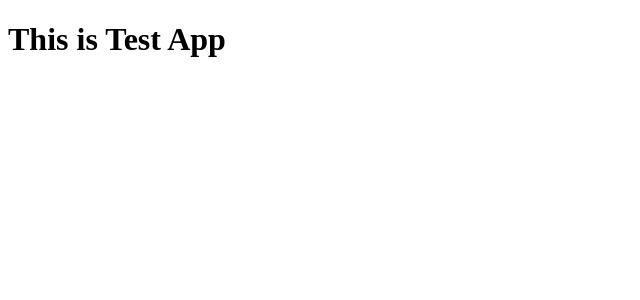
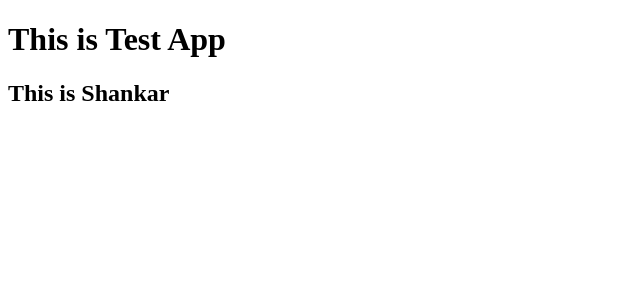
Before and after one commit to metaSchema8/testApplication1, an Angular app: page / in a window 1280 px wide. Shown: the top 300 px of the page, without its empty margins (0-640 px from the left). Built offline with nearby package versions, Linux system fonts and the light colour scheme.

Commit message:
third change

```diff
--- a/src/app/app.component.html
+++ b/src/app/app.component.html
@@ -1 +1,2 @@
 <h1>This is Test App</h1>
+<h2>This is Shankar</h2>
```
